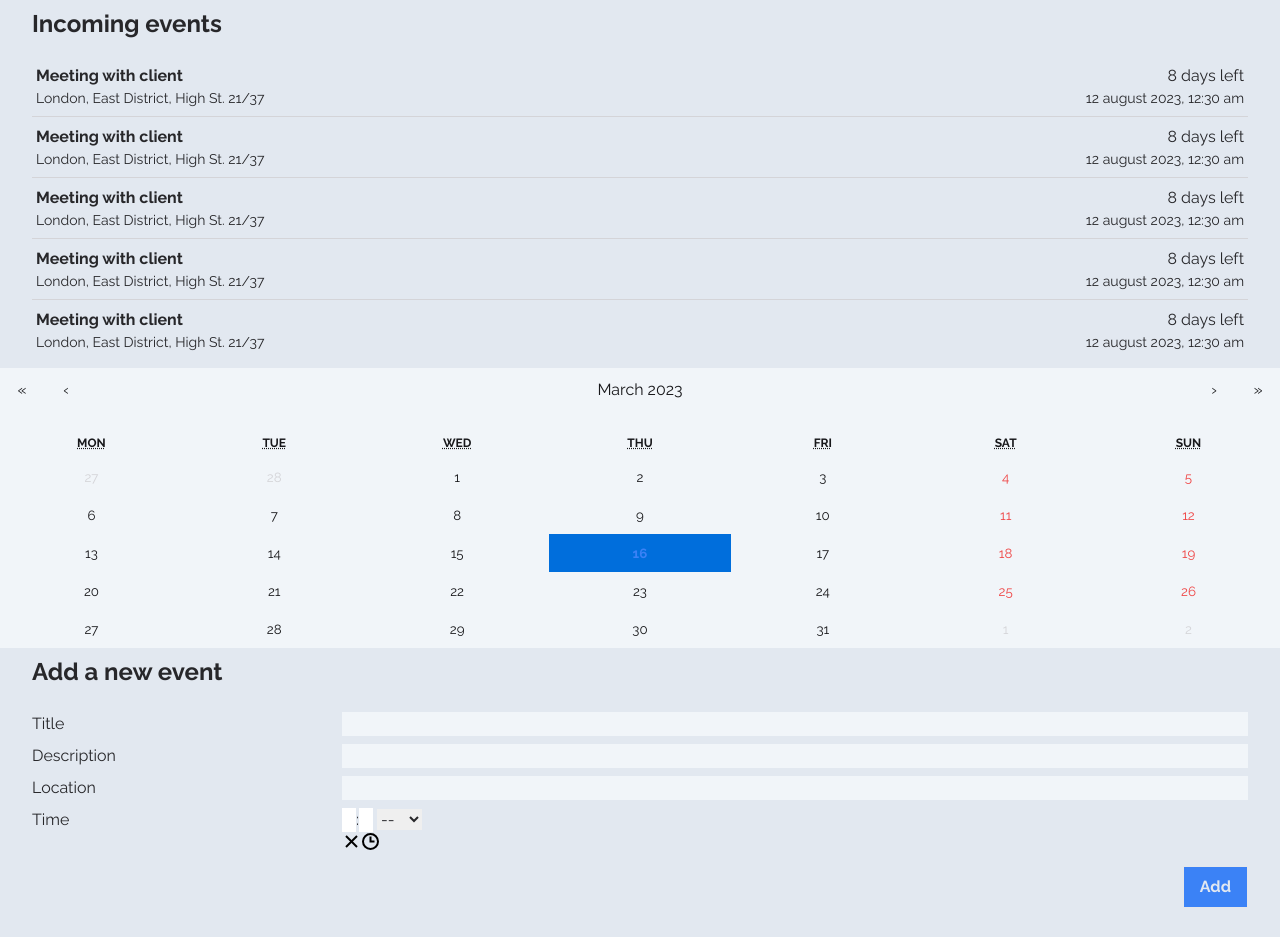
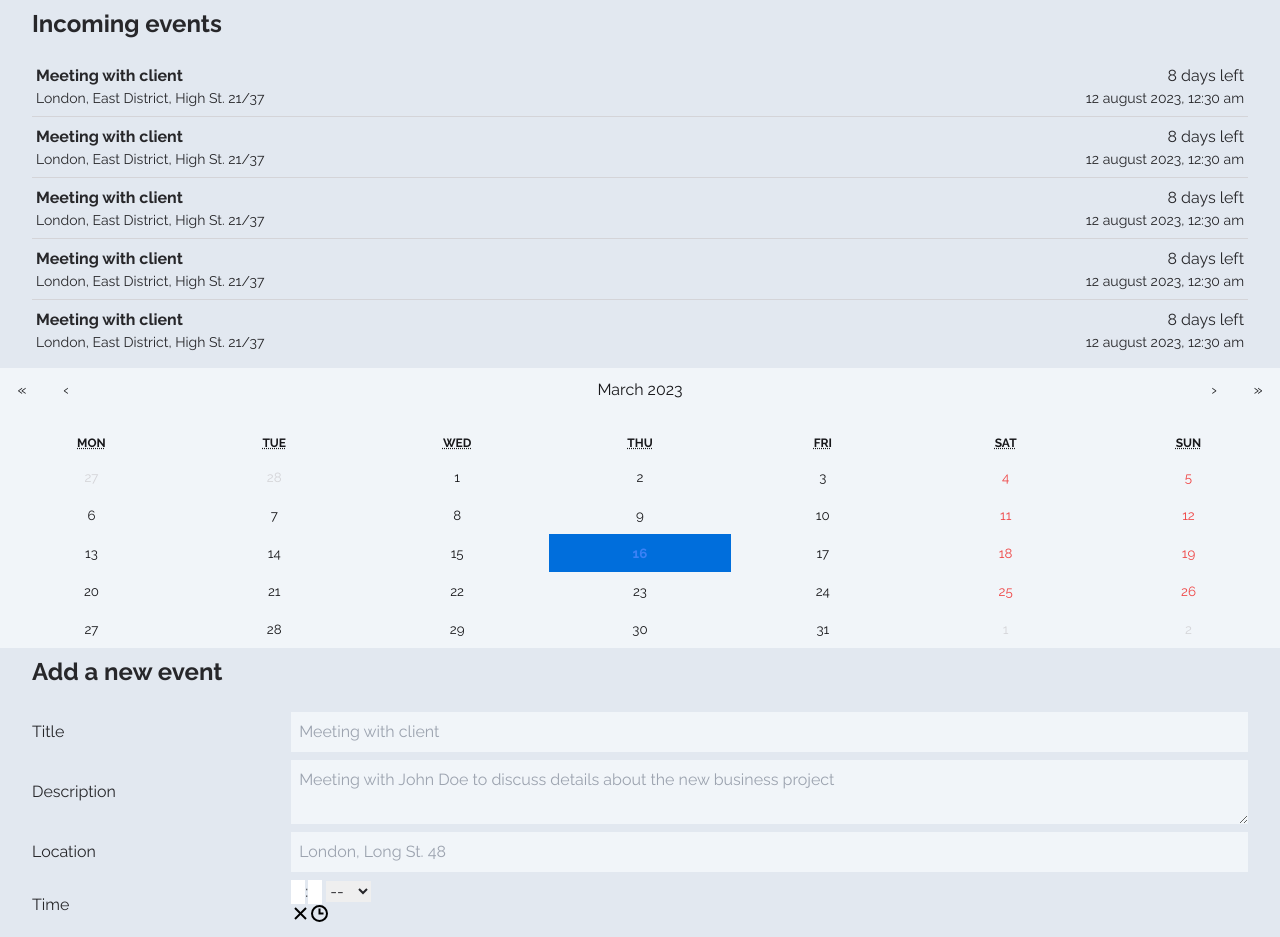
Before and after one commit to zwiro/remind-calendar-app, a React (Vite) app: page / in a window 1280 px wide. Shown: the top 937 px of the page. Before the commit the page ends 916 px from the top, so only its background shows below. Built offline with nearby package versions, Linux system fonts and the light colour scheme.

Commit message:
Addedd input components

```diff
--- a/src/components/DayDetails.tsx
+++ b/src/components/DayDetails.tsx
@@ -2,6 +2,8 @@ import SectionContainer from "./SectionContainer"
 import SectionHeader from "./SectionHeader"
 import Spacer from "./Spacer"
 import TimePicker from "react-time-picker"
+import Input from "./Input"
+import InputContainer from "./InputContainer"
 
 function DayDetails() {
   return (
@@ -10,15 +12,34 @@ function DayDetails() {
         <form className="flex flex-col">
           <SectionHeader>Add a new event</SectionHeader>
           <Spacer value={2} />
-          <div className="grid grid-cols-[1fr_3fr] gap-2 py-2">
-            <label htmlFor="title">Title</label>
-            <input type="text" className="bg-slate-100" />
-            <label htmlFor="description">Description</label>
-            <input type="text" className="bg-slate-100" />
-            <label htmlFor="location">Location</label>
-            <input type="text" className="bg-slate-100" />
-            <label htmlFor="time">Time</label>
-            <TimePicker />
+          <div className="flex flex-col gap-2 py-2">
+            <Input
+              name="Title"
+              value="title"
+              placeholder="Meeting with client"
+            />
+            <InputContainer>
+              <label htmlFor="description" className="w-1/5">
+                Description
+              </label>
+              <textarea
+                name="description"
+                id="description"
+                placeholder="Meeting with John Doe to discuss details about the new business project"
+                className="grow bg-slate-100 p-2"
+              />
+            </InputContainer>
+            <Input
+              name="Location"
+              value="location"
+              placeholder="London, Long St. 48"
+            />
+            <InputContainer>
+              <label htmlFor="time" className="w-1/5">
+                Time
+              </label>
+              <TimePicker className="grow" />
+            </InputContainer>
           </div>
           <button
             type="submit"
--- /dev/null
+++ b/src/components/Input.tsx
@@ -0,0 +1,26 @@
+import InputContainer from "./InputContainer"
+
+interface InputProps {
+  value: string
+  name: string
+  placeholder: string
+}
+
+function Input({ value, name, placeholder }: InputProps) {
+  return (
+    <InputContainer>
+      <label htmlFor={value} className="w-1/5">
+        {name}
+      </label>
+      <input
+        type="text"
+        name={value}
+        id={value}
+        placeholder={placeholder}
+        className="grow bg-slate-100 p-2"
+      />
+    </InputContainer>
+  )
+}
+
+export default Input
--- /dev/null
+++ b/src/components/InputContainer.tsx
@@ -0,0 +1,5 @@
+function InputContainer({ children }: { children: React.ReactNode }) {
+  return <div className="flex items-center gap-4">{children}</div>
+}
+
+export default InputContainer
```
